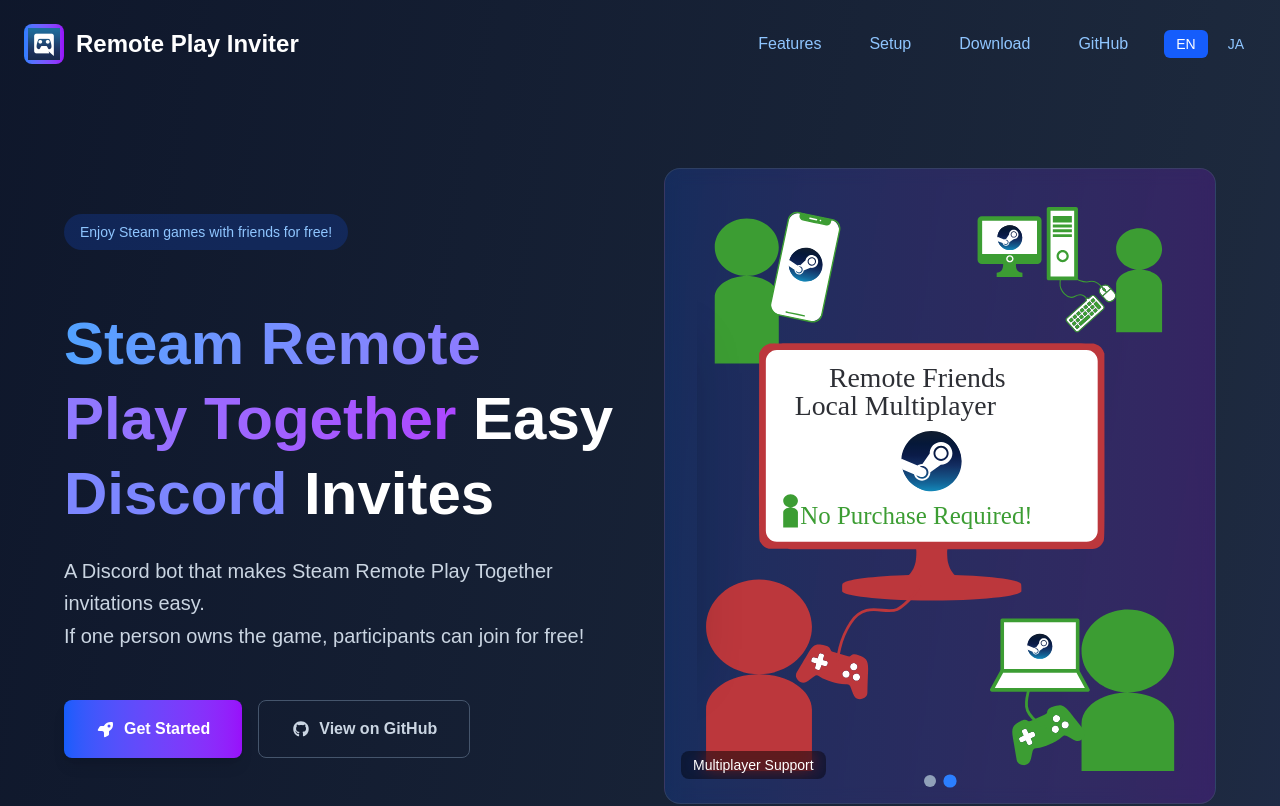
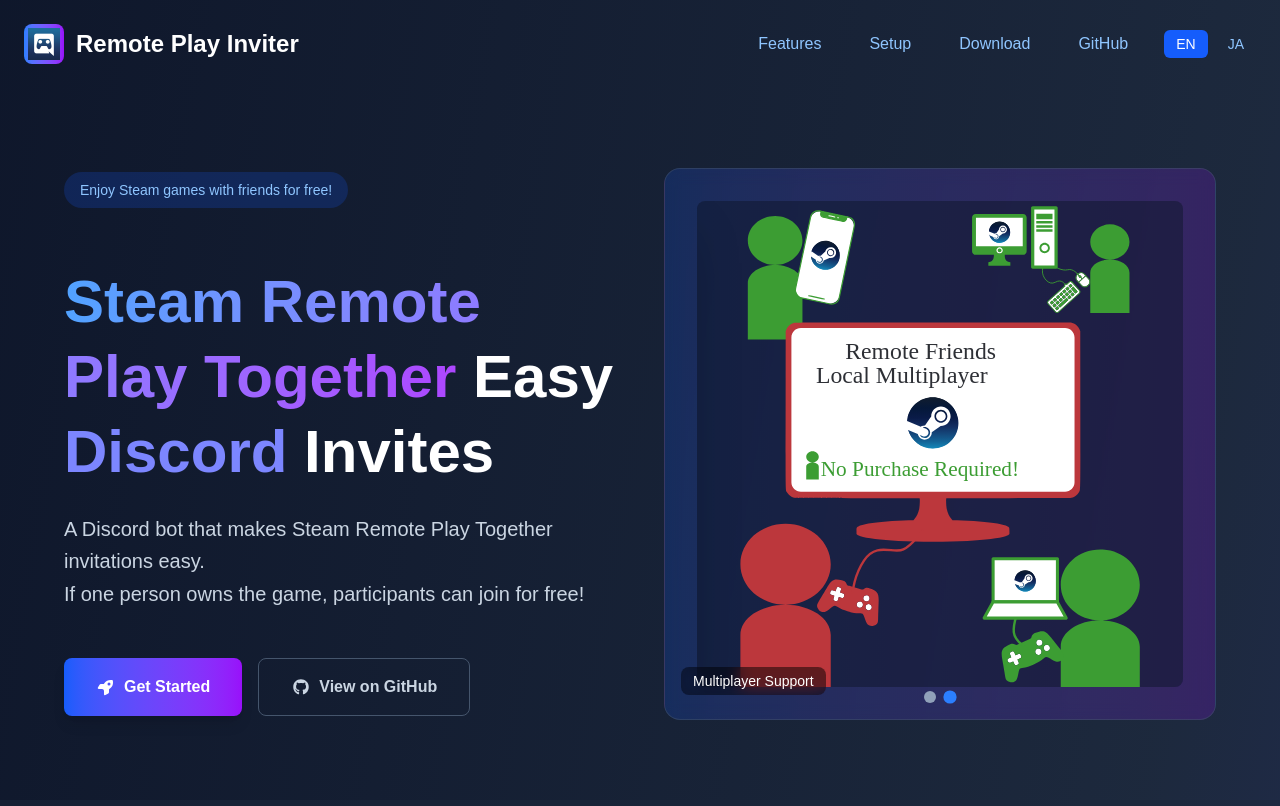
Before and after one commit to Kamesuta/remoteplay-inviter-web, a Next.js app: page /en in a window 1280 px wide. Shown: the top 806 px of the page. Built offline with nearby package versions, Linux system fonts and the light colour scheme.

Commit message:
fix: カルーセルの高さを固定

```diff
--- a/src/components/sections/HeroSection.tsx
+++ b/src/components/sections/HeroSection.tsx
@@ -137,8 +137,8 @@
           <div className="relative mt-6 sm:mt-8 lg:mt-0">
             <div className="bg-gradient-to-r from-blue-600/20 to-purple-600/20 rounded-2xl p-3 sm:p-4 md:p-6 lg:p-8 backdrop-blur-sm border border-slate-600/50">
               {/* Embla Carousel container */}
-              <div className="embla overflow-hidden rounded-lg" ref={emblaRef}>
-                <div className="embla__container flex">
+              <div className="embla overflow-hidden rounded-lg aspect-[1/1] bg-slate-900/50" ref={emblaRef}>
+                <div className="embla__container flex h-full">
                   {slides.map((slide, index) => (
                     <div key={index} className="embla__slide flex-[0_0_100%] min-w-0">
                       <div className="flex items-center justify-center h-full">
@@ -146,7 +146,7 @@
                           <LocalizedSvg
                             src={slide.src}
                             alt={slide.alt}
-                            className="rounded-lg shadow-2xl w-full h-auto"
+                            className="rounded-lg shadow-2xl w-full h-full"
                             textTranslations={slide.textTranslations || {}}
                           />
                         ) : (
```
